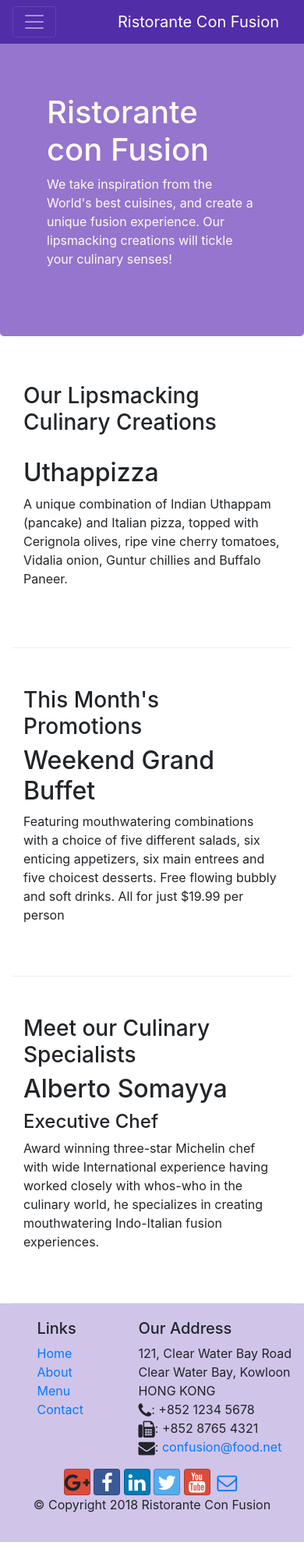
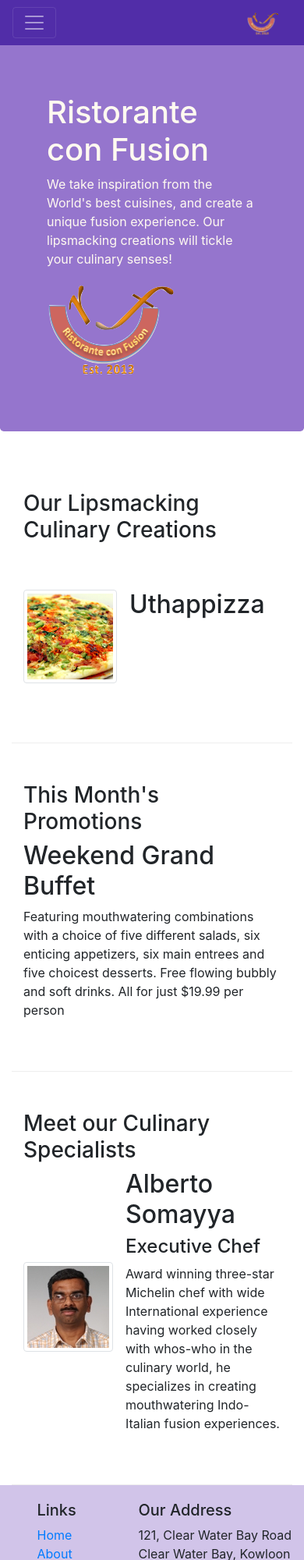
Before and after one commit to d8yan/bootstrap, a website: page index.html in a window 390 px wide. Shown: the top 2000 px of the page at 78% size. Before the commit the page ends 1977 px from the top, so only its background shows below. Drawn offline with nearby package versions, Linux system fonts and the light colour scheme.

Commit message:
image and media

```diff
--- a/index.html
+++ b/index.html
@@ -21,7 +21,7 @@
             <button class="navbar-toggler" type="button" data-toggle="collapse" data-target="#Navbar">
                 <span class="navbar-toggler-icon"></span>
             </button>
-            <a class="navbar-brand" href="#">Ristorante Con Fusion</a>
+            <a class="navbar-brand" href="#"><img src="img/logo.png" height="30" width="41"></a>
             <div class="collapse navbar-collapse" id="Navbar">
                 <ul class="navbar-nav mr-auto">
                     <li class="nav-item active"><a class="nav-link" href="#"><span class="fa fa-home fa-lg"></span>Home</a></li>
@@ -30,6 +30,7 @@
                     <li class="nav-item"><a class="nav-link" href="./contactus.html"><span class="fa fa-address-card fa-lg" ></span>Contact</a></li>
                 </ul>
             </div>
+
         </div>
 
     </nav>
@@ -40,7 +41,8 @@
                     <h1>Ristorante con Fusion</h1>
                     <p>We take inspiration from the World's best cuisines, and create a unique fusion experience. Our lipsmacking creations will tickle your culinary senses!</p>
                 </div>
-                <div class="col-12 col-sm">
+                <div class="col-12 col-sm align-self-center">
+                    <img src="img/logo.png" class="img-fluid">
                 </div>
             </div>
         </div>
@@ -52,8 +54,16 @@
                 <h3>Our Lipsmacking Culinary Creations</h3>
             </div>
             <div class="col col-sm order-sm-first col-md">
-                <h2>Uthappizza</h2>
-                <p>A unique combination of Indian Uthappam (pancake) and Italian pizza, topped with Cerignola olives, ripe vine cherry tomatoes, Vidalia onion, Guntur chillies and Buffalo Paneer.</p>
+                <div class="media">
+                    <img class="d-flex mr-3 img-thumbnail align-self-center"
+                        src="img/uthappizza.png" alt="uthappizza">
+                    <div class="media-body">
+                        <h2 class="mt-0">Uthappizza</h2>
+                        <p class="d-none d-sm-block">A unique combination of Indian Uthappam (pancake) and Italian pizza, topped with Cerignola olives, ripe vine cherry tomatoes, Vidalia onion, Guntur chillies and Buffalo Paneer.</p>
+                    </div>
+
+                </div>
+
             </div>
         </div>
 
@@ -73,9 +83,16 @@
                 <h3>Meet our Culinary Specialists</h3>
             </div>
             <div  class="col col-sm order-sm-first col-md">
-                <h2>Alberto Somayya</h2>
-                <h4>Executive Chef</h4>
-                <p>Award winning three-star Michelin chef with wide International experience having worked closely with whos-who in the culinary world, he specializes in creating mouthwatering Indo-Italian fusion experiences. </p>
+                <div class="media">
+                    <img class="d-flex mr-3 img-thumbnail align-self-center"
+                        src="img/alberto.png" alt="alberto">
+                        <div class="media-body">
+                            <h2 class="mt-0">Alberto Somayya</h2>
+                            <h4>Executive Chef</h4>
+                            <p>Award winning three-star Michelin chef with wide International experience having worked closely with whos-who in the culinary world, he specializes in creating mouthwatering Indo-Italian fusion experiences. </p>
+                        </div>
+                </div>
+
             </div>
         </div>
     </div>
```
Also changed, not shown: aboutus.html (+3 -2 lines), contactus.html (+3 -2 lines), img/alberto.png (added), img/buffet.png (added), img/logo.png (added), img/uthappizza.png (added), 1 other file.
